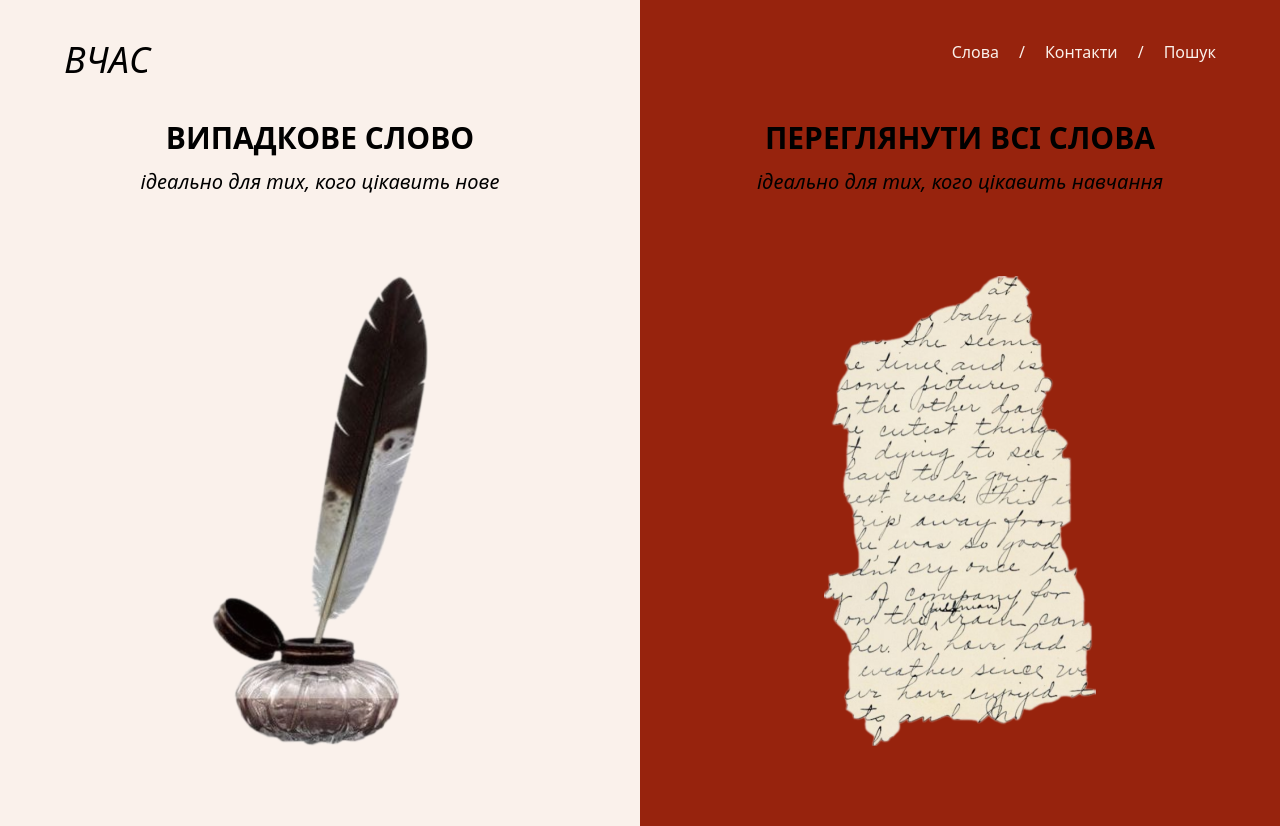
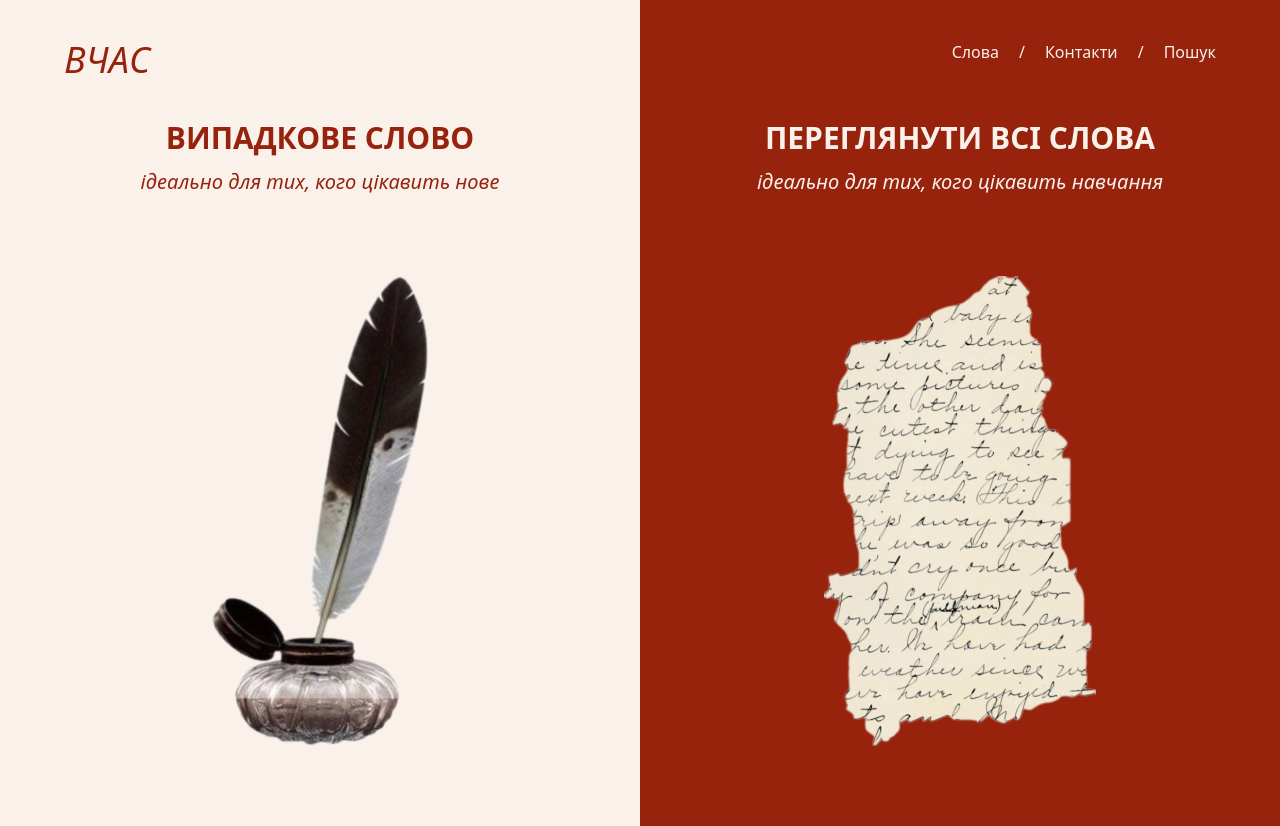
Before and after one commit to Peephie/Vchas, a React (Vite) app: page / in a window 1280 px wide. Built offline with nearby package versions, Linux system fonts and the light colour scheme.

Commit message:
Fix colouring on the HomePage

```diff
--- a/src/components/MainHero.jsx
+++ b/src/components/MainHero.jsx
@@ -4,22 +4,22 @@ import useImage from "../assets/hooks/useImage";
 const MainHero = ({
   heading,
   subheading,
-  primaryColor,
-  brandColor,
+  textColor,
   linkValue,
   bgImage
 }) => {
   const image = useImage(bgImage);
+
   return (
     <div className="flex flex-col justify-center">
-      <div className={`bg-${primaryColor}`}>
+      <div>
         <h1
-          className={`font-bold text-${brandColor} mb-3 uppercase text-center text-3xl`}
+          className={`font-bold ${textColor} mb-3 uppercase text-center text-3xl`}
           href={linkValue}
         >
           {heading}
         </h1>
-        <h2 className={`font-light italic text-${brandColor} mb-9 text-center text-xl`}>
+        <h2 className={`font-light italic ${textColor} mb-9 text-center text-xl`}>
           {subheading}
         </h2>
         <img
--- a/src/components/MainScreen.jsx
+++ b/src/components/MainScreen.jsx
@@ -10,16 +10,14 @@ const MainScreen = () => {
       <MainHero
         heading='Випадкове Слово'
         subheading='ідеально для тих, кого цікавить нове'
-        primaryColor='beige'
-        brandColor='cherry'
+        textColor='text-cherry'
         linkValue='#'
         bgImage='ink-image'
       />
       <MainHero
         heading='Переглянути Всі Слова'
         subheading='ідеально для тих, кого цікавить навчання'
-        primaryColor='cherry'
-        brandColor='beige'
+        textColor='text-beige'
         linkValue='#'
         bgImage='paper-image'
       />
--- a/src/components/Navbar.jsx
+++ b/src/components/Navbar.jsx
@@ -4,6 +4,7 @@ import { ThemeContext } from '../assets/hooks/ThemeContext';
 
 const NavBar = () => {
   const { theme } = useContext(ThemeContext);
+  const textColor = theme !== 'variant-beige-to-cherry' ? theme : 'text-cherry';
   const navbarStorage = [
     {label: 'Слова', value:'#'},
     {label: 'Контакти', value:'#'},
@@ -11,8 +12,8 @@ const NavBar = () => {
   ];
 
   return (
-    <div className={`flex justify-between px-16 py-10  ${theme}`}>
-      <span className='italic text-4xl'>ВЧАС</span>
+    <div className={`flex justify-between px-16 py-10 ${theme}`}>
+      <span className={`italic text-4xl ${textColor}`}>ВЧАС</span>
       <Links links={navbarStorage} className={theme}/>
     </div>
   )
```
